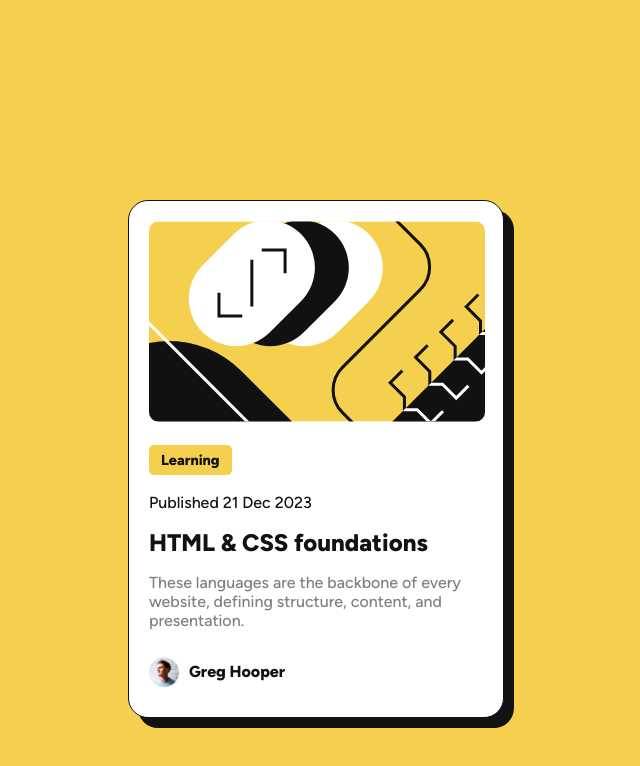
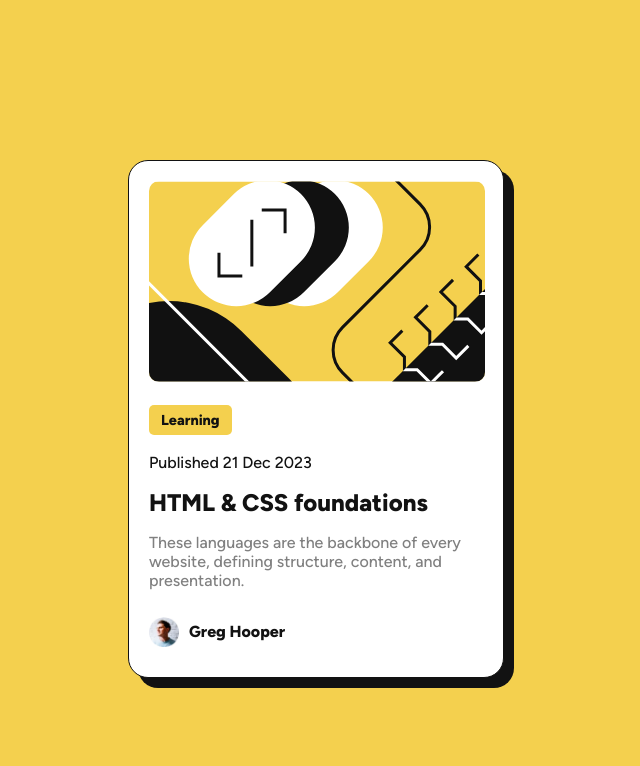
Before and after one commit to Nemesis-12/blog-preview-card, a plain HTML site: page index.html in a window 1280 px wide. Shown: the whole page, without its empty margins (324-964 px from the left). Drawn offline with Linux system fonts and the light colour scheme.

Commit message:
Updated style.css
- Updated container position

```diff
--- a/style.css
+++ b/style.css
@@ -24,7 +24,7 @@ body {
     font-size: 16px;
     font-weight: 500;
     background-color: hsl(47, 88%, 63%);
-    margin-top: 25vh;
+    margin-top: 20vh;
 }
 
 .container {
```
